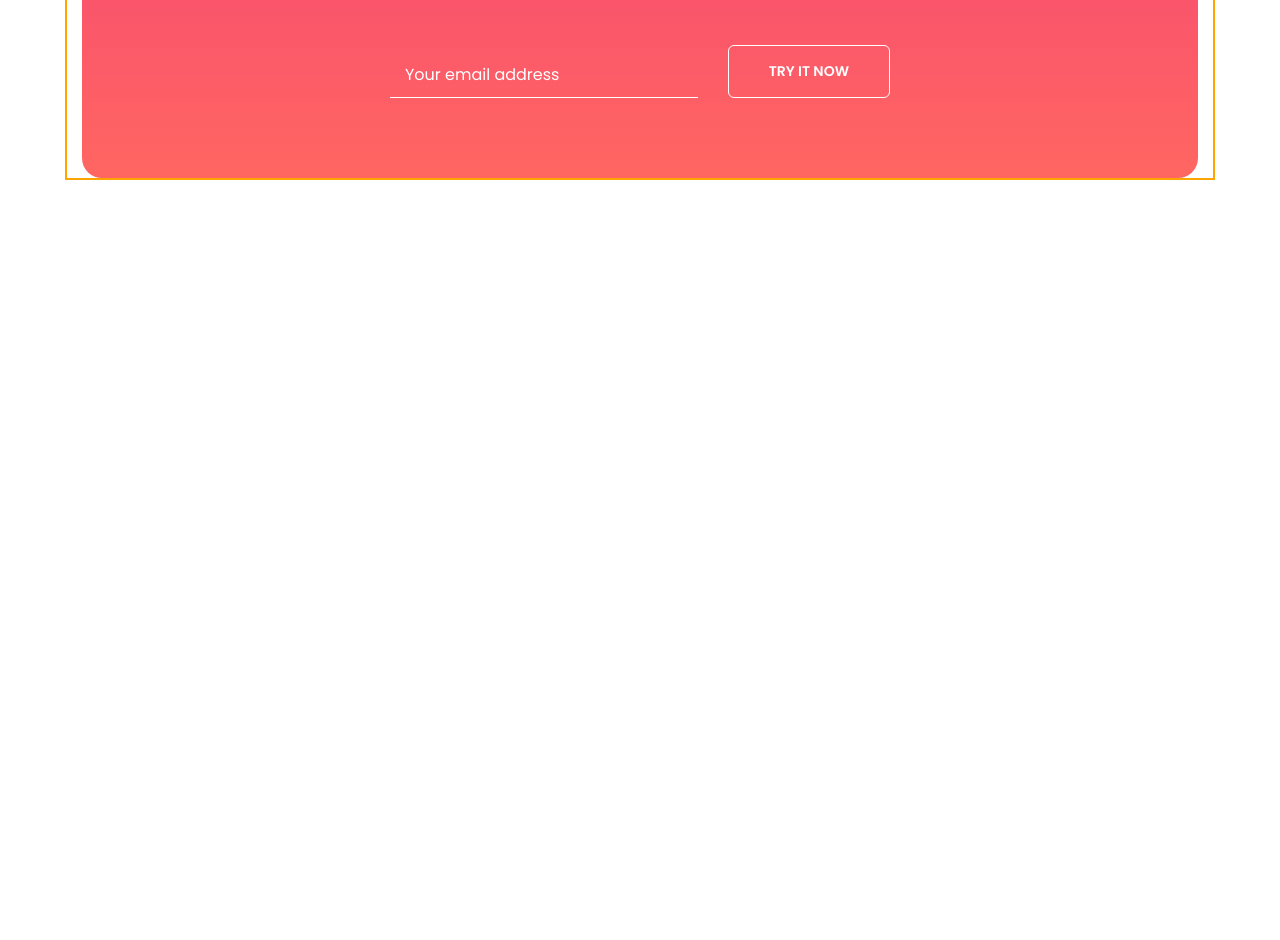
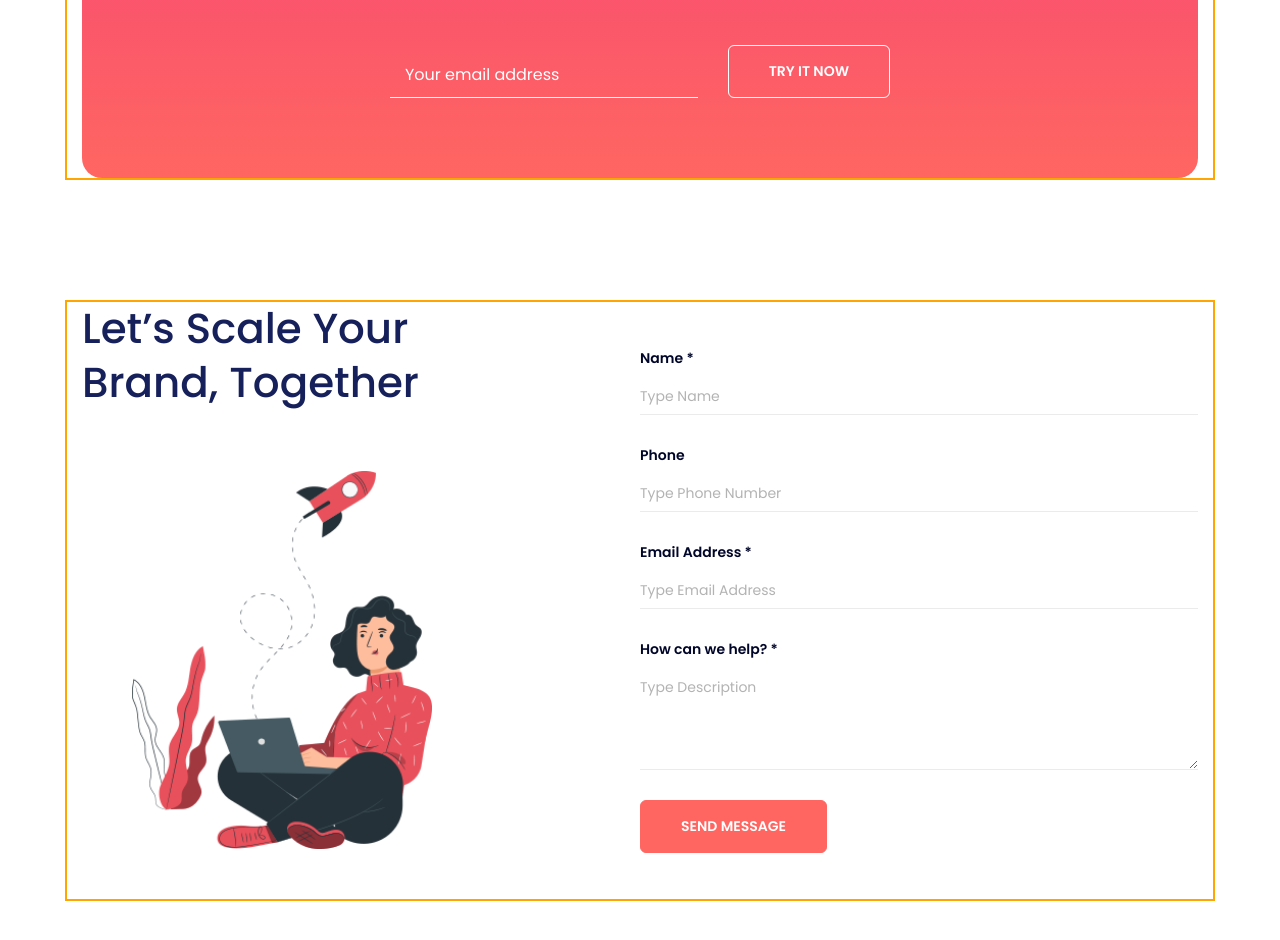
Before and after one commit to Shaad-Imran/funel_agency_landing_page, a plain HTML site: page index.html in a window 1280 px wide. Shown: the part 3705-4645 px from the top of the page. Before the commit the page ends 4005 px from the top, so only its background shows below. Drawn offline with nearby package versions, Linux system fonts and the light colour scheme.

Commit message:
contact section added

```diff
--- a/index.html
+++ b/index.html
@@ -242,6 +242,77 @@
             </div>
           </div>
         </section>
+
+        <!-- Contact  -->
+        <section class="contact" id="contact">
+          <div class="container">
+            <div class="contact-content">
+              <h2 class="h2 contact-title">Let’s scale your brand, together</h2>
+
+              <figure class="contact-banner">
+                <img src="images/contact.png" alt="contact banner" />
+              </figure>
+            </div>
+
+            <form action="" class="contact-form">
+              <div class="input-wrapper">
+                <label for="name" class="input-label">Name *</label>
+
+                <input
+                  type="text"
+                  name="name"
+                  id="name"
+                  required
+                  placeholder="Type Name"
+                  class="input-field"
+                />
+              </div>
+
+              <div class="input-wrapper">
+                <label for="phone" class="input-label">Phone</label>
+
+                <input
+                  type="tel"
+                  name="phone"
+                  id="phone"
+                  placeholder="Type Phone Number"
+                  class="input-field"
+                />
+              </div>
+
+              <div class="input-wrapper">
+                <label for="email" class="input-label">Email Address *</label>
+
+                <input
+                  type="email"
+                  name="email"
+                  id="email"
+                  required
+                  placeholder="Type Email Address"
+                  class="input-field"
+                />
+              </div>
+
+              <div class="input-wrapper">
+                <label for="message" class="input-label"
+                  >How can we help? *</label
+                >
+
+                <textarea
+                  name="message"
+                  id="message"
+                  placeholder="Type Description"
+                  required
+                  class="input-field"
+                ></textarea>
+              </div>
+
+              <button type="submit" class="btn btn-primary">
+                Send Message
+              </button>
+            </form>
+          </div>
+        </section>
       </article>
     </main>
 
--- a/style.css
+++ b/style.css
@@ -410,6 +410,54 @@ header .container {
   margin-inline: auto;
 }
 
+/* contact ..... */
+.contact {
+  margin-bottom: 120px;
+}
+
+.contact-content {
+  margin-bottom: 50px;
+}
+
+.contact-title {
+  color: var(--royal-blue-dark);
+  margin-bottom: 60px;
+  text-align: center;
+  font-weight: var(--fw-500) !important;
+}
+
+.contact-banner img {
+  width: 100%;
+}
+
+.input-wrapper {
+  margin-bottom: 30px;
+}
+
+.input-label {
+  color: var(--oxford-blue);
+  font-size: var(--fs-6);
+  font-weight: var(--fw-600);
+  margin-bottom: 10px;
+}
+
+.input-field {
+  border-bottom: 1px solid var(--platinum);
+  padding: 7px 0;
+  font-size: var(--fs-6);
+}
+
+.input-field::placeholder {
+  color: var(--silver-chalice);
+}
+
+textarea {
+  max-height: 300px;
+  min-height: 100px;
+  height: 100px;
+  resize: vertical;
+}
+
 /* Responsive  */
 @media (min-width: 450px) {
   :root {
@@ -475,6 +523,15 @@ header .container {
   .cta .btn-secondary {
     min-width: max-content;
   }
+
+  .contact-title {
+    --fs-2: 32px;
+  }
+
+  .contact-banner {
+    max-width: 300px;
+    margin-inline: auto;
+  }
 }
 
 @media (min-width: 560px) {
@@ -529,6 +586,10 @@ header .container {
 
   .about-card .card-title {
     padding-inline: 0;
+  }
+
+  .contact-title {
+    --fs-2: 42px;
   }
 }
 
@@ -638,6 +699,25 @@ header .container {
     max-width: 500px;
     margin-inline: auto;
   }
+
+  .contact .container {
+    display: flex;
+    justify-content: space-between;
+    align-items: center;
+    gap: 50px;
+  }
+
+  .contact-content {
+    max-width: 400px;
+  }
+
+  .contact-title {
+    text-align: left;
+  }
+
+  .contact-form {
+    width: 50%;
+  }
 }
 
 @media (min-width: 1200px) {
```
